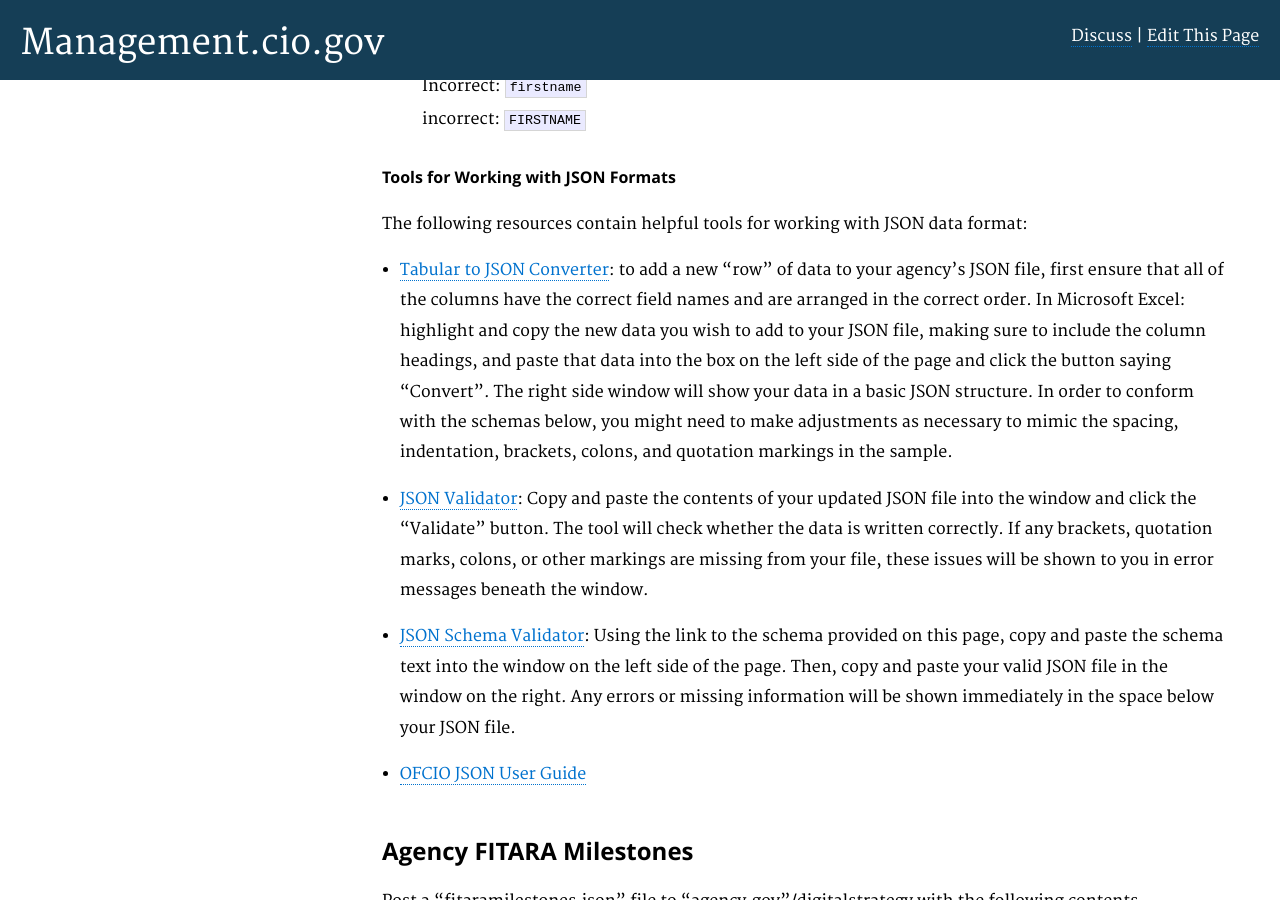
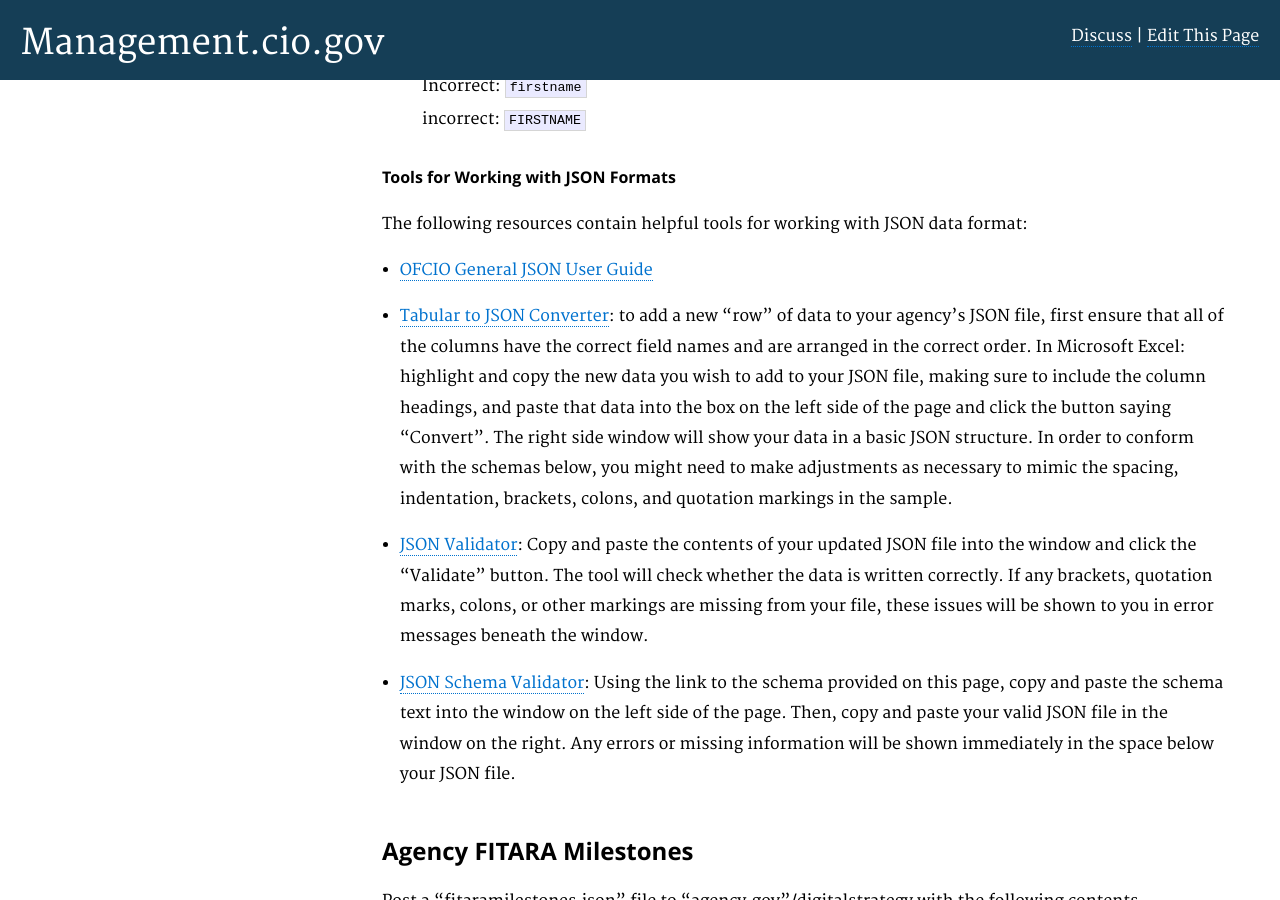
Before and after one commit to WhiteHouse/CIOmanagement, a Jekyll site: the page built from pages/schema.md, in a window 1280 px wide and 900 px high, scrolled down 856 px. Built offline with Jekyll 4.4.1, drawn with Linux system fonts in a browser that asks for light colours; some of the changed text lies outside the part shown.

Commit message:
Update schema.md

```diff
--- a/pages/schema.md
+++ b/pages/schema.md
@@ -31,13 +31,13 @@ The JSON schemas listed on this page are case sensitive. The schemas uses a came
 
 The following resources contain helpful tools for working with JSON data format:
 
+* [OFCIO General JSON User Guide](/schemaexamples/JSON User Guide.pdf)
+
 * [Tabular to JSON Converter](http://www.csvjson.com/csv2json): to add a new "row" of data to your agency’s JSON file, first ensure that all of the columns have the correct field names and are arranged in the correct order. In Microsoft Excel: highlight and copy the new data you wish to add to your JSON file, making sure to include the column headings, and paste that data into the box on the left side of the page and click the button saying “Convert”. The right side window will show your data in a basic JSON structure. In order to conform with the schemas below, you might need to make adjustments as necessary to mimic the spacing, indentation, brackets, colons, and quotation markings in the sample.
 
 * [JSON Validator](http://jsonlint.com/): Copy and paste the contents of your updated JSON file into the window and click the “Validate” button. The tool will check whether the data is written correctly. If any brackets, quotation marks, colons, or other markings are missing from your file, these issues will be shown to you in error messages beneath the window.
 
 * [JSON Schema Validator](http://jsonschemalint.com/draft4/): Using the link to the schema provided on this page, copy and paste the schema text into the window on the left side of the page. Then, copy and paste your valid JSON file in the window on the right. Any errors or missing information will be shown immediately in the space below your JSON file.
-
-* [OFCIO JSON User Guide](/schemaexamples/JSON User Guide_v5.pdf)
 
 ## Agency FITARA Milestones <a id="FITARA"></a>
 
```
Also changed, not shown: other parts of pages/schema.md (+1 -1 lines).
